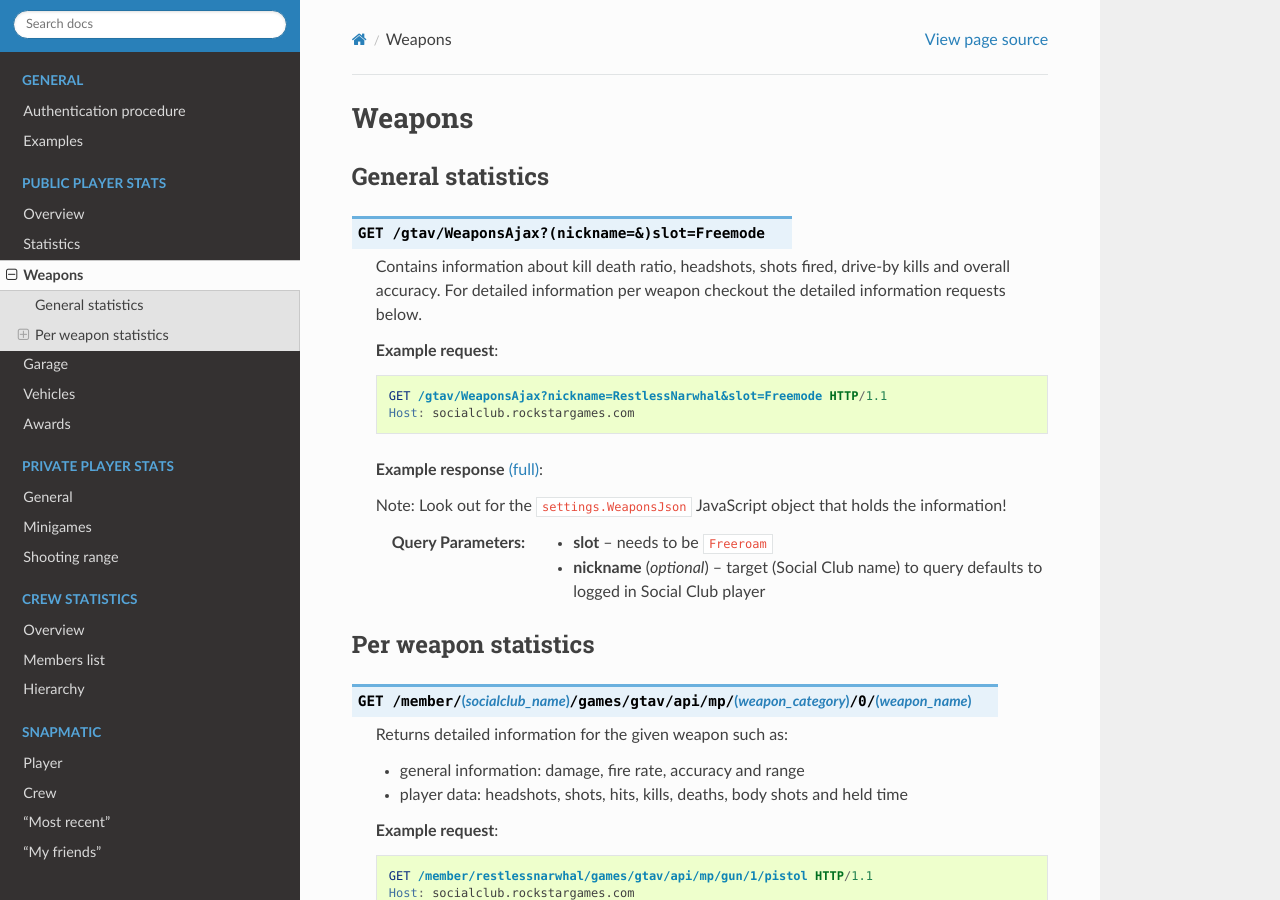
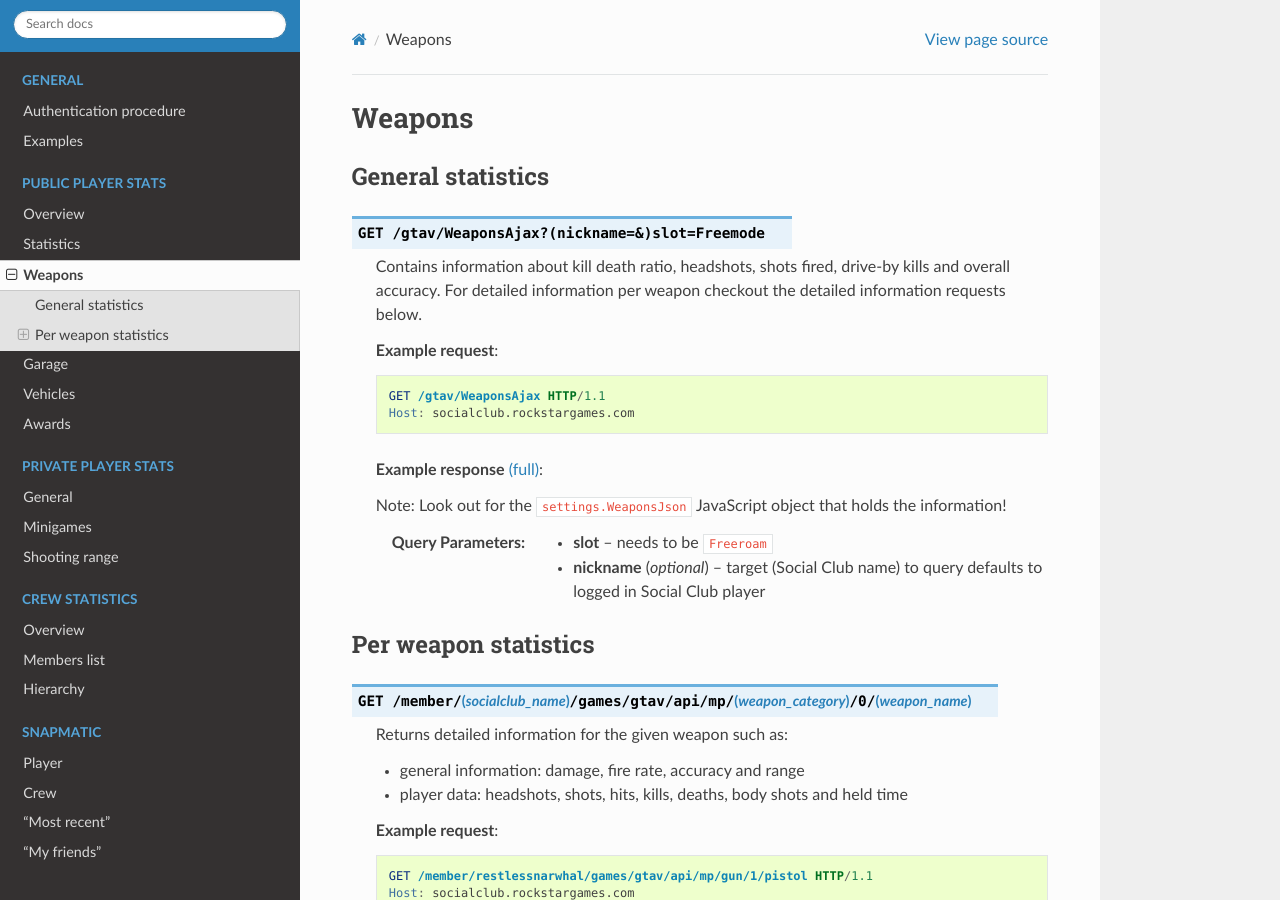
Before and after one commit to gta5-map/Social-Club-API-cheat-sheet, a Sphinx documentation site: the page built from docs/weapons.rst, in a window 1280 px wide and 900 px high. Built offline with Sphinx 7.4.7 and the Read the Docs theme 2.0.0, drawn with Linux system fonts in a browser that asks for light colours.

Commit message:
Update URL

```diff
--- a/docs/weapons.rst
+++ b/docs/weapons.rst
@@ -12,7 +12,7 @@ General statistics
 
   .. sourcecode:: http
 
-    GET /gtav/WeaponsAjax?nickname=RestlessNarwhal&slot=Freemode HTTP/1.1
+    GET /gtav/WeaponsAjax HTTP/1.1
     Host: socialclub.rockstargames.com
 
   **Example response** `(full) <_static/responses/weapons_general.txt>`_:
```
